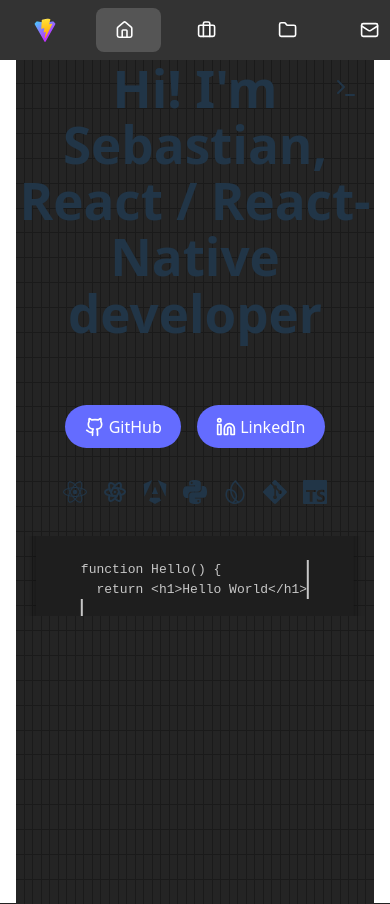
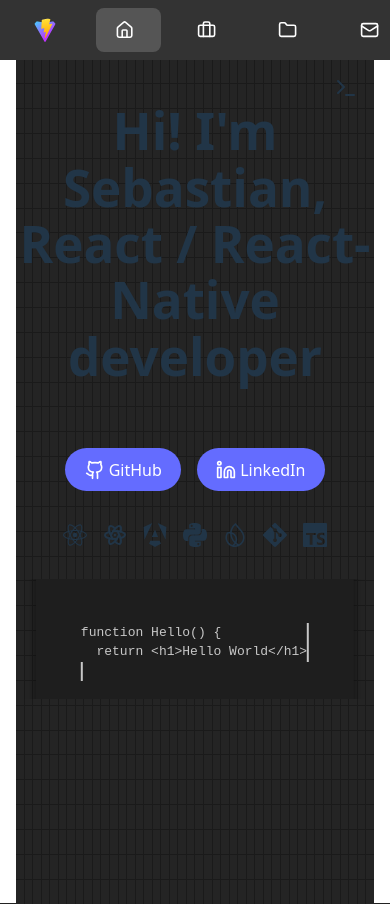
Before and after one commit to SbtnAvls/me, a React (Vite) app: page / in a window 390 px wide. Built offline with nearby package versions, Linux system fonts and the light colour scheme.

Commit message:
Add mobile margins for hero title and resume button

```diff
--- a/src/components/Hero.css
+++ b/src/components/Hero.css
@@ -258,6 +258,10 @@
   .resume-download {
     position: static;
     bottom: auto;
-    margin-top: 2rem;
+    margin-top: 20%;
+  }
+
+  .hero-left h1 {
+    margin-top: 12%;
   }
 }
```
